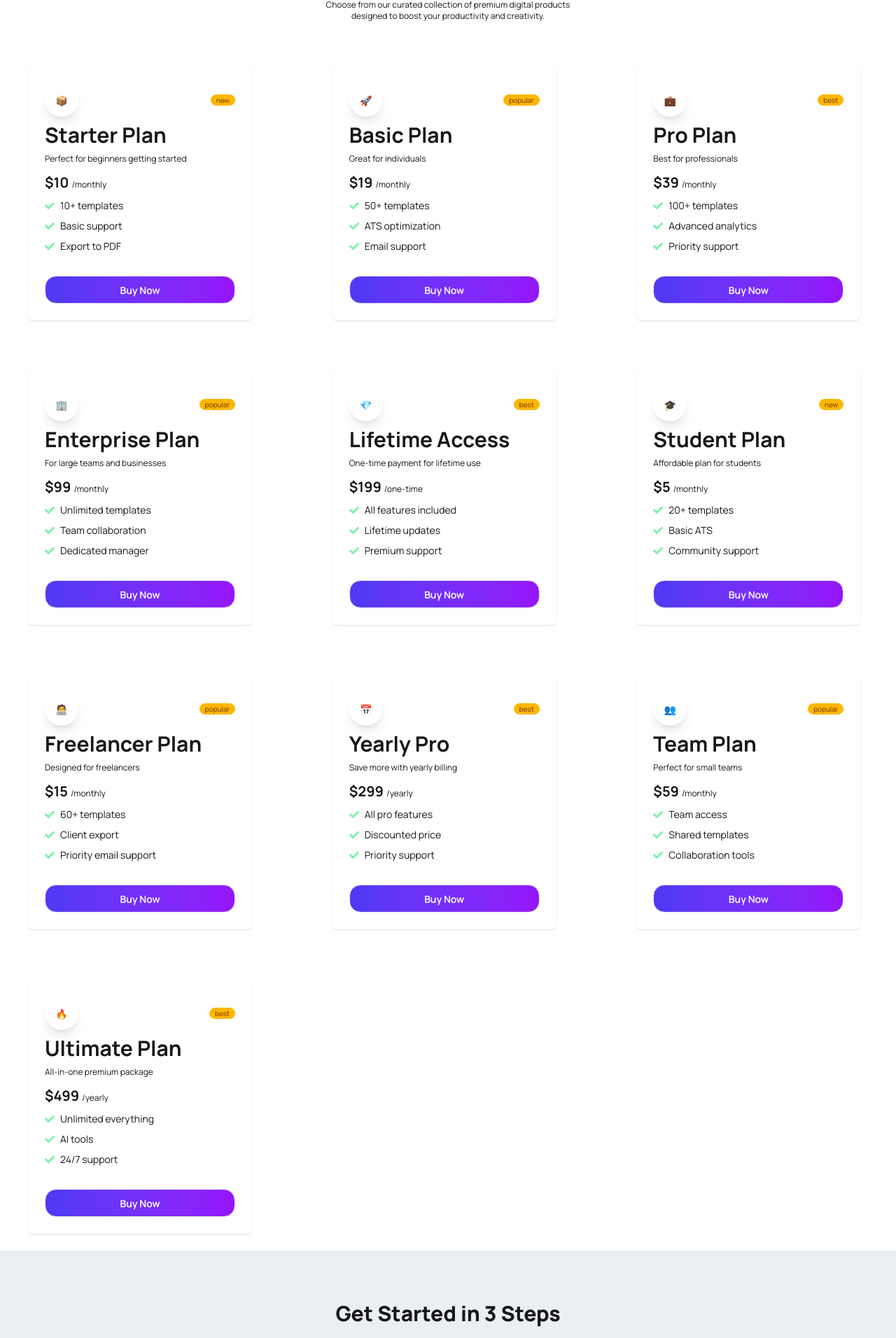
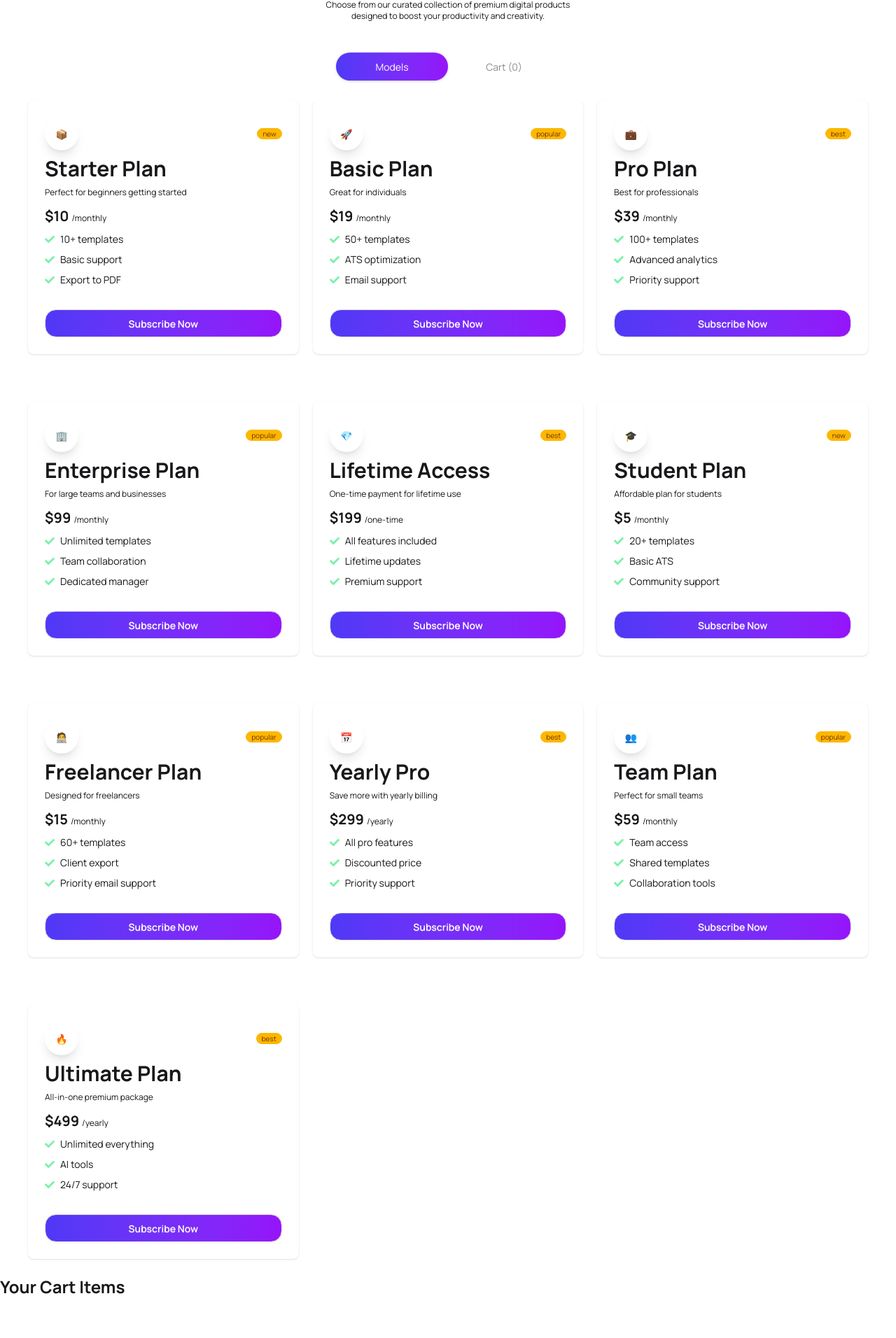
Before and after one commit to probillal/digiTools-platform, a React (Vite) app: page / in a window 1280 px wide. Shown: the part 936-2848 px from the top of the page at 70% size. Built offline with nearby package versions, Linux system fonts and the light colour scheme.

Commit message:
Tab togoling and handle subscribe btn done

```diff
--- a/src/App.jsx
+++ b/src/App.jsx
@@ -8,6 +8,8 @@ import PricingSection from "./components/PricingSection/PricingSection";
 import WorkFlowSection from "./components/WorkFlowSection/WorkFlowSection";
 import Footer from "./components/Footer/Footer";
 import PricingOption from "./components/PricingOption/PricingOption";
+import { useState } from "react";
+import Carts from "./components/Carts/Carts";
 const fetchPricing = async () => {
   const res = await fetch("/pricingCardData.json");
   return res.json();
@@ -15,6 +17,8 @@ const fetchPricing = async () => {
 
 const pricingPromise = fetchPricing();
 function App() {
+  const [activeTab, setActiveTab] = useState("product");
+  const [carts, setCarts] = useState([]);
   return (
     <>
       <div>
@@ -22,7 +26,25 @@ function App() {
         <Banner></Banner>
         <Stats></Stats>
         <Heading></Heading>
+        <div className="tabs tabs-box justify-center bg-transparent shadow-none">
+          <input
+            type="radio"
+            name="my_tabs_1"
+            className={`tab rounded-full w-40 ${activeTab === "product" ? "bg-linear-to-r from-[#4F39F6] to-[#9514FA] text-white" : ""}`}
+            aria-label="Models"
+            onClick={() => setActiveTab("product")}
+            defaultChecked
+          />
+          <input
+            type="radio"
+            name="my_tabs_1"
+            className={`tab rounded-full w-40  ${activeTab === "cart" ? "bg-linear-to-r to-[#9514FA] from-[#4F39F6] text-white" : ""}`}
+            aria-label={`Cart (${carts.length})`}
+            onClick={() => setActiveTab("cart")}
+          />
+        </div>
         <PricingOption pricingPromise={pricingPromise}></PricingOption>
+        <Carts carts={carts} setCarts={setCarts}></Carts>
         <Steps></Steps>
         <PricingSection></PricingSection>
         <WorkFlowSection></WorkFlowSection>
--- /dev/null
+++ b/src/components/Cart/Cart.jsx
@@ -0,0 +1,31 @@
+import React from "react";
+
+const Cart = () => {
+  return (
+    <div className="mt-5">
+      <div className="flex justify-between items-center gap-4 border p-4 rounded-3xl mt-8">
+        <div className="flex items-center gap-3">
+          <img
+            className="w-[70px] rounded-lg"
+            src={cart.image}
+            alt={cart.title}
+          />
+          <div>
+            <h2 className="text-2xl font-bold flex gap-2 items-center">
+              {cart.title}
+            </h2>
+            <p className="font-semibold">$ {cart.price} /month</p>
+          </div>
+        </div>
+        <button
+          onClick={() => handleDeleteItem(cart)}
+          className="btn text-red-500 text-2xl"
+        >
+          <MdDeleteOutline />
+        </button>
+      </div>
+    </div>
+  );
+};
+
+export default Cart;
--- /dev/null
+++ b/src/components/Carts/Carts.jsx
@@ -0,0 +1,38 @@
+import React from "react";
+import Cart from "../Cart/Cart";
+
+const Carts = ({ carts, setCarts }) => {
+  return (
+    <div className="max-w-96 lg:container mx-auto mb-10">
+      <h2 className="text-2xl font-bold">Your Cart Items</h2>
+      {carts.length === 0 ? (
+        <h2 className="text-3xl text-center font-bold my-10 lg:my-20">
+          Cart is Empty
+        </h2>
+      ) : (
+        <>
+          {carts.map((cart) => (
+            <Cart cart={cart} carts={carts} setCarts={setCarts}></Cart>
+          ))}
+          <div className="flex justify-between items-center gap-4 border p-5 rounded-3xl mt-8">
+            <div>
+              <h2 className="text-2xl font-bold flex gap-2 items-center">
+                Total
+              </h2>
+            </div>
+
+            <h2 className="text-2xl font-bold">$ {totalPrice}</h2>
+          </div>
+          <button
+            onClick={handlePayment}
+            className="btn w-full mt-5 bg-red-600 hover:bg-red-500 text-2xl text-white rounded-2xl py-8"
+          >
+            Proceed to checkout
+          </button>
+        </>
+      )}
+    </div>
+  );
+};
+
+export default Carts;
--- a/src/components/PricingCard/PricingCard.jsx
+++ b/src/components/PricingCard/PricingCard.jsx
@@ -1,14 +1,17 @@
-import React from "react";
+import React, { useState } from "react";
 import Feature from "../Feature/Feature";
 
 const PricingCard = ({ card }) => {
   console.log(card);
   const { icon, tagType, price, name, description, period, features } = card;
+  const [isSubscribe, setIsSubscribe] = useState(false);
+  const handleSubscribe = () => {
+    setIsSubscribe(true);
+  };
   return (
     <div className="my-6">
-      <div className="grid md:grid-cols-2 lg:grid-cols-3 gap-6 justify-center px-10">
       {/* card-1 */}
-        <div className="card w-80 bg-base-100 shadow-sm">
+      <div className="card w-full h-full bg-base-100 shadow-sm ">
         <div className="card-body">
           <div className="flex justify-between items-center w-full">
             <div className="w-12 h-12 rounded-full bg-white shadow-lg flex justify-center items-center border-zinc-500">
@@ -29,11 +32,13 @@ const PricingCard = ({ card }) => {
             </div>
           </div>
 
-            <div className="mt-6 ">
-              <button className="btn bg-linear-to-r from-[#4F39F6] to-[#9514FA] text-white rounded-2xl btn-block flex-1">
-                Buy Now
+          <div className="mt-auto pt-6 ">
+            <button
+              onClick={handleSubscribe}
+              className="btn bg-linear-to-r from-[#4F39F6] to-[#9514FA] text-white rounded-2xl btn-block "
+            >
+              {isSubscribe ? "Subscribe" : "Subscribe Now"}
             </button>
-            </div>
           </div>
         </div>
       </div>
--- a/src/components/PricingOption/PricingOption.jsx
+++ b/src/components/PricingOption/PricingOption.jsx
@@ -5,7 +5,7 @@ const PricingOption = ({ pricingPromise }) => {
   const pricingData = use(pricingPromise);
   console.log(pricingData);
   return (
-    <div className="grid md:grid-cols-2 lg:grid-cols-3 justify-center gap-6">
+    <div className="grid md:grid-cols-2 lg:grid-cols-3  gap-4 lg:gap-5 px-10 ">
       {pricingData.map((card) => (
         <PricingCard key={card.id} card={card}></PricingCard>
       ))}
--- a/src/components/PricingSection/PricingSection.jsx
+++ b/src/components/PricingSection/PricingSection.jsx
@@ -11,7 +11,7 @@ const PricingSection = () => {
       </div>
       <div className="grid md:grid-cols-2 lg:grid-cols-3 gap-6 justify-center px-10">
         {/* card-1 */}
-        <div className="card w-80 bg-base-100 shadow-sm">
+        <div className="card w-full h-full bg-base-100 shadow-sm">
           <div className="card-body">
             <div>
               <h2 className="text-3xl font-bold">Starter</h2>
```
Lines whose indentation alone changed are shown as unchanged.
